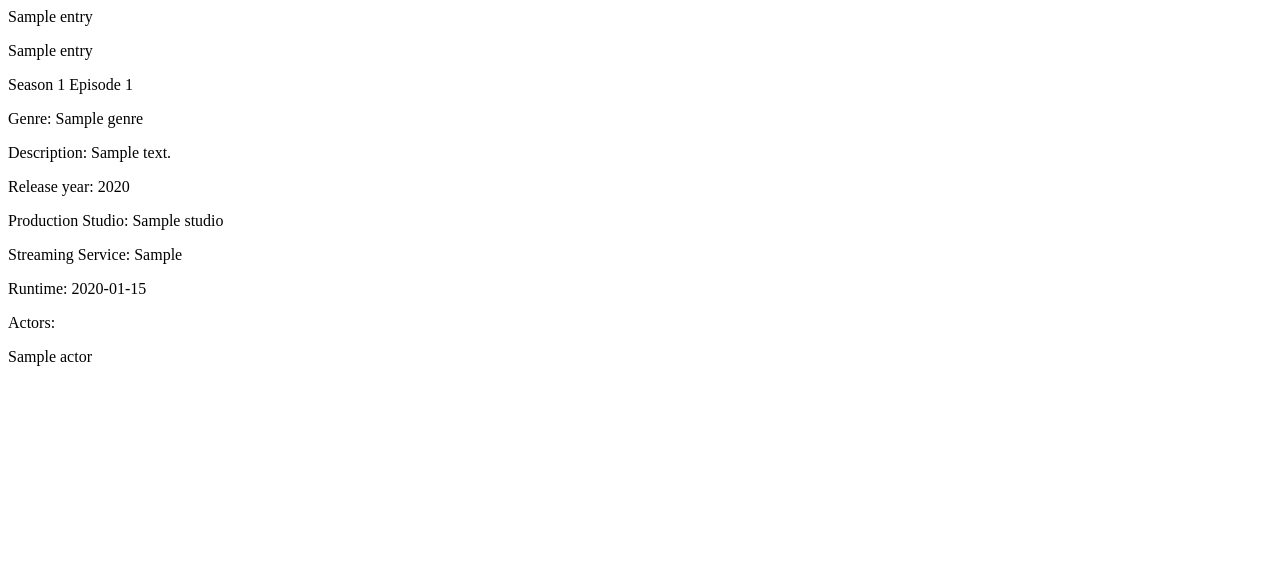
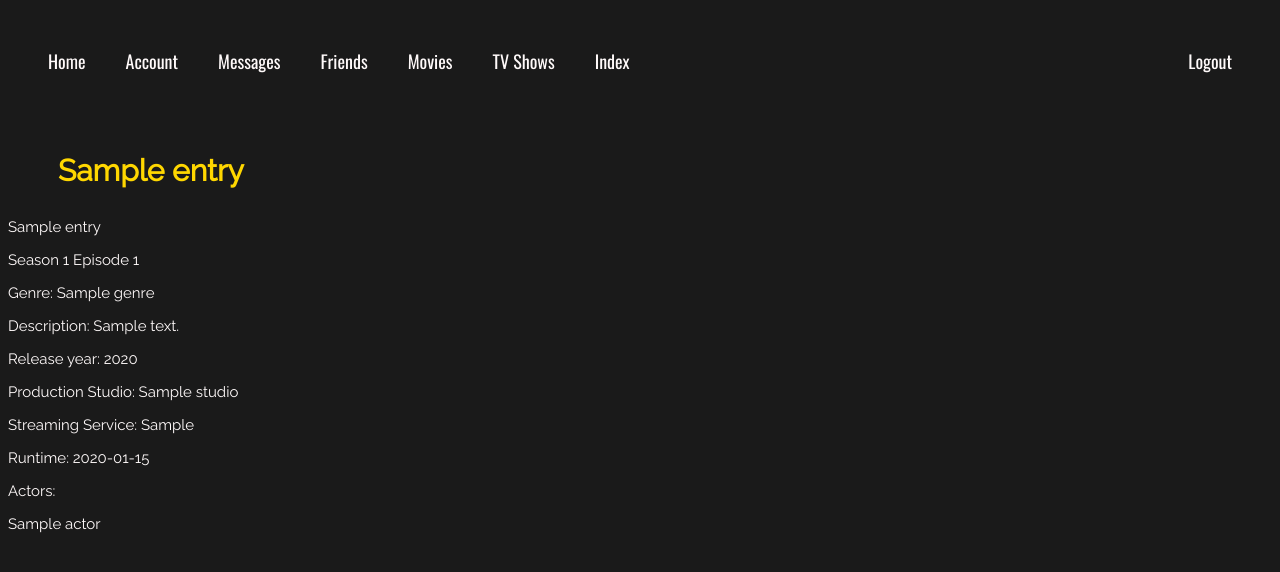
Before and after one commit to GavinMK/GECKZ-AMELA, a Django app: template app_site/streaming/templates/streaming/tvEpisode.html in a window 1280 px wide. Shown: the top 572 px of the page. Run offline with Django 3.2, Linux system fonts and the light colour scheme; the template is opened without the code that fills it: most values are stand-ins (such as "Sample title", 1, 10 or a date in 2020).

Commit message:
html improvements

```diff
--- a/app_site/streaming/templates/streaming/tvEpisode.html
+++ b/app_site/streaming/templates/streaming/tvEpisode.html
@@ -1,5 +1,27 @@
+<!DOCTYPE html>
+{% load static %}
+
+<link rel="stylesheet" type="text/css" href="{% static 'streaming/style-homepage.css' %}">
+<link rel="stylesheet" type="text/css" href="//fonts.googleapis.com/css?family=Raleway"/>
+<link rel="stylesheet" type="text/css" href="//fonts.googleapis.com/css?family=Oswald" />
+
+<body>
+<div class="homepage-style">
+
+<nav class="bar">
+    <a href="/streaming/homepage" style="float: left;">Home</a>
+    <a href="#" style="float: left;">Account</a>
+    <a href="#" style="float: left;">Messages</a>
+    <a href="#" style="float: left;">Friends</a>
+    <a href="#" style="float: left;">Movies</a>
+    <a href="#" style="float: left;">TV Shows</a>
+    <a href="/streaming/" style="float: left;">Index</a>
+    <a href="/streaming/logout/" style="float: right;">Logout</a>
+</nav>
+<br><br><br><br><br>
+
 {% for entry in show %}
-  <p>{{ entry.title }}</p>
+  <header>{{ entry.title }}</header>
 {% endfor %}
 {% for entry in episode %}
   <p>{{ entry.title }}</p>
@@ -15,3 +37,5 @@
     <p>{{ actor.name }}</p>
   {% endfor %}
 {%  endfor %}
+</div>
+</body>
```
